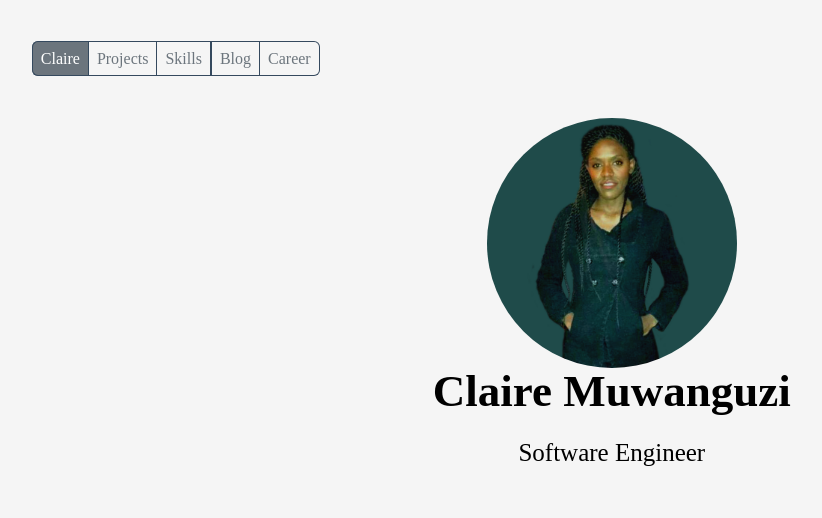
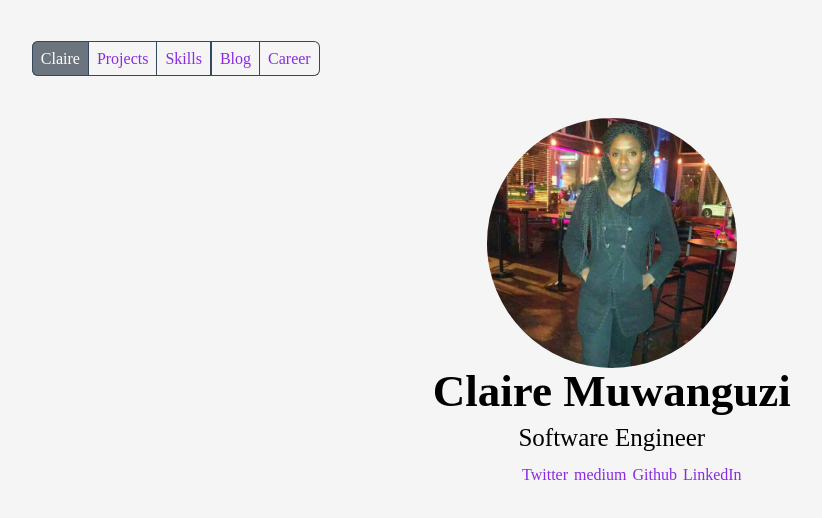
Before and after one commit to Claire56/website, a React (Create React App) app in the folder potfolio/: page / in a window 1280 px wide. Shown: the top 518 px of the page, without its empty margins (51-873 px from the left). Built offline with nearby package versions, Linux system fonts and the light colour scheme.

Commit message:
changed color of anchors"

```diff
--- a/potfolio/src/components/home.js
+++ b/potfolio/src/components/home.js
@@ -1,6 +1,7 @@
 import React, { Component } from 'react';
-import portifolioImg from '../images/Cla.jpg';
+import portifolioImg from '../images/claire.jpg';
 import ZyzyImg from '../images/Zz.gif';
+import logo from '../images/picLogo.jpeg';
 import shelter from '../images/Shelter.png';
 import techImg from '../images/techBot.gif';
 import web from '../images/web2.gif';
@@ -71,10 +72,10 @@ class Home extends Component{
                     <h3 className="profile-name">Claire Muwanguzi</h3>
                     <h3 className="profession">Software Engineer</h3>
                     <ul className="social-link">
-                        <li><a href="https://twitter.com/Claire_codes"><i className={'fab fa-facebook'} /></a></li>
-                        <li><a href="https://twitter.com/Claire_codes"><i className={'fab fa-twitter'} /></a></li>
-                        <li><a href="https://github.com/Claire56"><i className={'fab fa-github'} /></a></li>
-                        <li><a href="https://www.linkedin.com/in/claire-muw/"><i className={'fab fa-linkedin'} /></a></li>
+                        <li><a href="https://twitter.com/Claire_codes"><i className={'fab fa-facebook'} />Twitter</a></li>
+                        <li><a href="https://twitter.com/Claire_codes"><i className={'fab fa-twitter'} />medium</a></li>
+                        <li><a href="https://github.com/Claire56"><i className={'fab fa-github'} />Github</a></li>
+                        <li><a href="https://www.linkedin.com/in/claire-muw/"><i className={'fab fa-linkedin'} />LinkedIn</a></li>
                     </ul>
             </div>
 
--- a/potfolio/src/styles/main.css
+++ b/potfolio/src/styles/main.css
@@ -52,18 +52,18 @@ body, html{
   font-size: 25px;
   line-height: 1;
   color:black;
-  /* margin: 10px 0 auto; */
+  margin: 10px 0px 0px 0px;
 }
 
 .social-link{
-  /* list-style: none; */
+  list-style: none;
 
 }
 
 .social-link li{
   display: inline-block;
-  margin: 3px;
-  color: black;
+  margin: 0px 3px;
+  /* color: black; */
 }
 
 .menu{
@@ -114,6 +114,7 @@ body, html{
 a{
   text-decoration: none;
   color: #6c757d;
+  color:blueviolet;
 }
 
 
```
